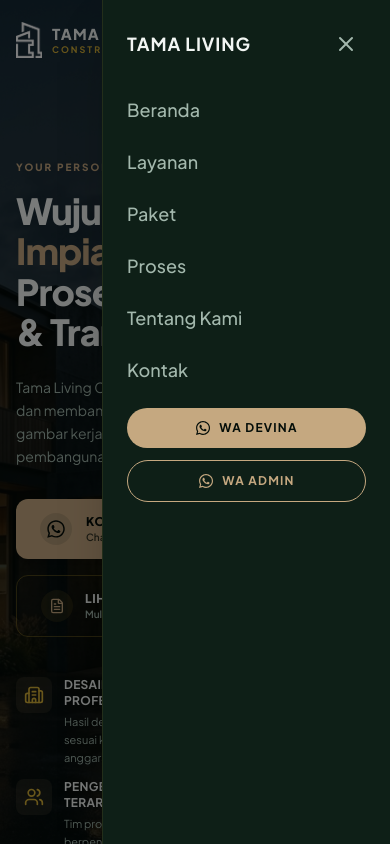
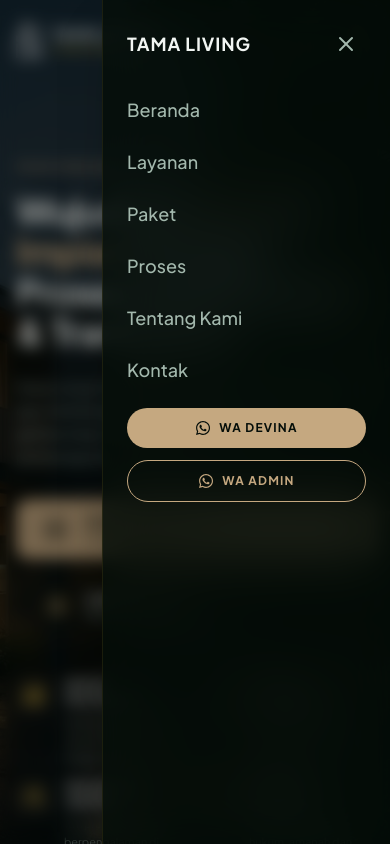
Before and after one commit to kendikadimas/tamalivingconsultant, a Next.js app: page / in a window 390 px wide. Both pictures are taken after a click on the button "Buka menu". Shown: the top 844 px of the page. Built offline with nearby package versions, Linux system fonts and the light colour scheme.

Commit message:
fix sidebar

```diff
--- a/src/components/Navbar.js
+++ b/src/components/Navbar.js
@@ -21,6 +21,18 @@ export default function Navbar() {
     window.addEventListener("scroll", handleScroll);
     return () => window.removeEventListener("scroll", handleScroll);
   }, []);
+
+  // Prevent body scroll when drawer is open
+  useEffect(() => {
+    if (isOpen) {
+      document.body.style.overflow = "hidden";
+    } else {
+      document.body.style.overflow = "unset";
+    }
+    return () => {
+      document.body.style.overflow = "unset";
+    };
+  }, [isOpen]);
 
   // Close drawer on Escape key
   useEffect(() => {
@@ -134,7 +146,7 @@ export default function Navbar() {
             animate={{ opacity: 1 }}
             exit={{ opacity: 0 }}
             transition={{ duration: 0.2 }}
-            className="fixed inset-0 z-30 bg-black/50 lg:hidden"
+            className="fixed inset-0 z-30 bg-black/40 backdrop-blur-sm lg:hidden"
             onClick={() => setIsOpen(false)}
           />
         )}
@@ -149,7 +161,7 @@ export default function Navbar() {
             animate={{ x: 0 }}
             exit={{ x: "100%" }}
             transition={{ duration: 0.3, ease: [0.22, 1, 0.36, 1] }}
-            className="fixed inset-y-0 right-0 z-40 w-72 max-w-sm bg-[#0e1f17] p-6 shadow-2xl lg:hidden border-l border-brand-gold/10"
+            className="fixed inset-y-0 right-0 z-40 w-72 max-w-sm bg-[#040d08]/80 backdrop-blur-xl p-6 shadow-2xl lg:hidden border-l border-brand-gold/10 overflow-y-auto"
           >
             <div className="flex items-center justify-between mb-8">
               <div className="flex items-center gap-2">
```
